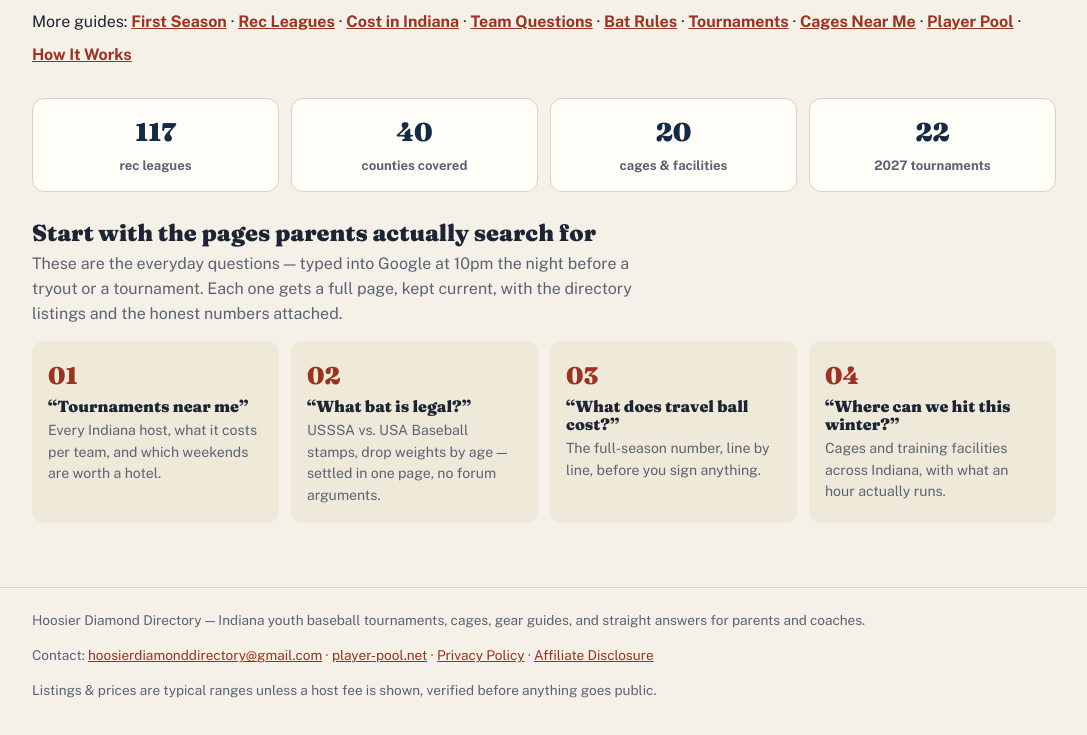
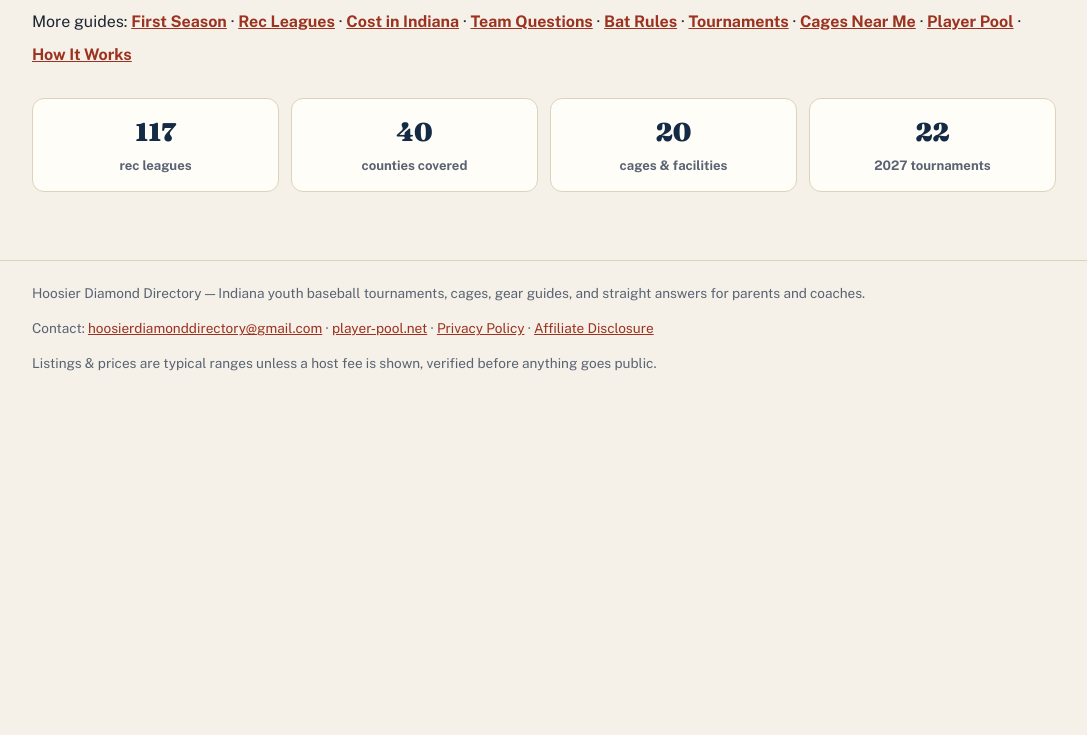
Before and after one commit to ericnestafidel-sketch/HoosierDiamondDirectory, a plain HTML site: page index.html in a window 1280 px wide. Shown: the part 1520-2255 px from the top of the page, without its empty margins (96-1183 px from the left). After the commit the page ends 1929 px from the top, so only its background shows below. Drawn offline with nearby package versions, Linux system fonts and the light colour scheme; a script that the page names is missing.

Commit message:
Home: remove 'Start with the pages parents actually search for' section
Eric flagged it on the redesigned home page — the four static
steps duplicate what the featured tiles, search bar, and Popular
chips already do. Hero, stats, featured tiles, More guides, and
Player Pool box unchanged.

```diff
--- a/index.html
+++ b/index.html
@@ -378,16 +378,6 @@
           <div><strong>22</strong><span>2027 tournaments</span></div>
         </div>
 
-        <section class="block">
-          <h2>Start with the pages parents actually search for</h2>
-          <p class="sub">These are the everyday questions — typed into Google at 10pm the night before a tryout or a tournament. Each one gets a full page, kept current, with the directory listings and the honest numbers attached.</p>
-          <div class="steps">
-            <div class="step"><span class="num"></span><h3>“Tournaments near me”</h3><p>Every Indiana host, what it costs per team, and which weekends are worth a hotel.</p></div>
-            <div class="step"><span class="num"></span><h3>“What bat is legal?”</h3><p>USSSA vs. USA Baseball stamps, drop weights by age — settled in one page, no forum arguments.</p></div>
-            <div class="step"><span class="num"></span><h3>“What does travel ball cost?”</h3><p>The full-season number, line by line, before you sign anything.</p></div>
-            <div class="step"><span class="num"></span><h3>“Where can we hit this winter?”</h3><p>Cages and training facilities across Indiana, with what an hour actually runs.</p></div>
-          </div>
-        </section>
       </section>
     </main>
 
```
